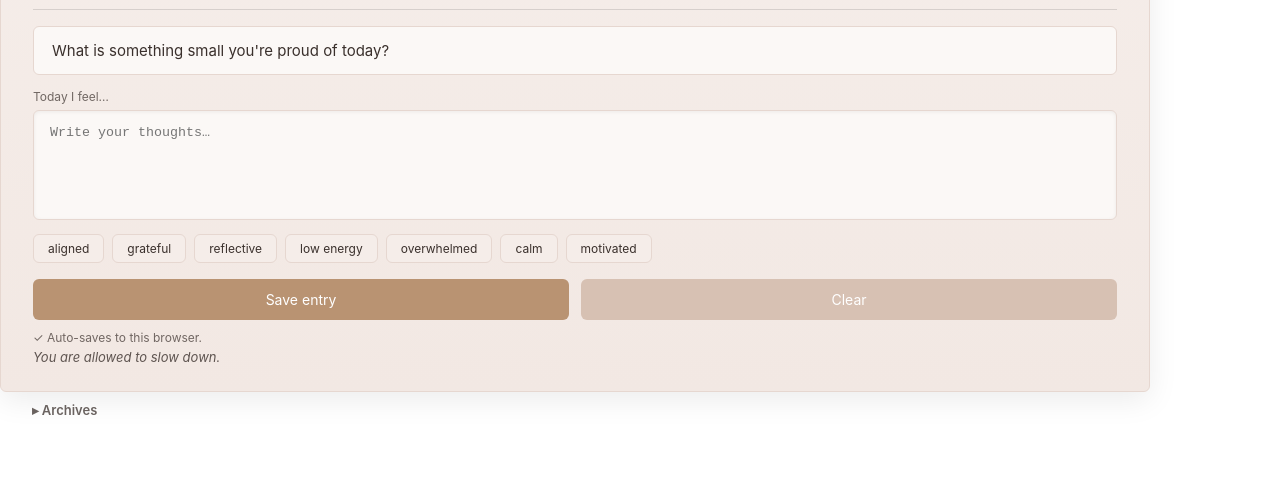
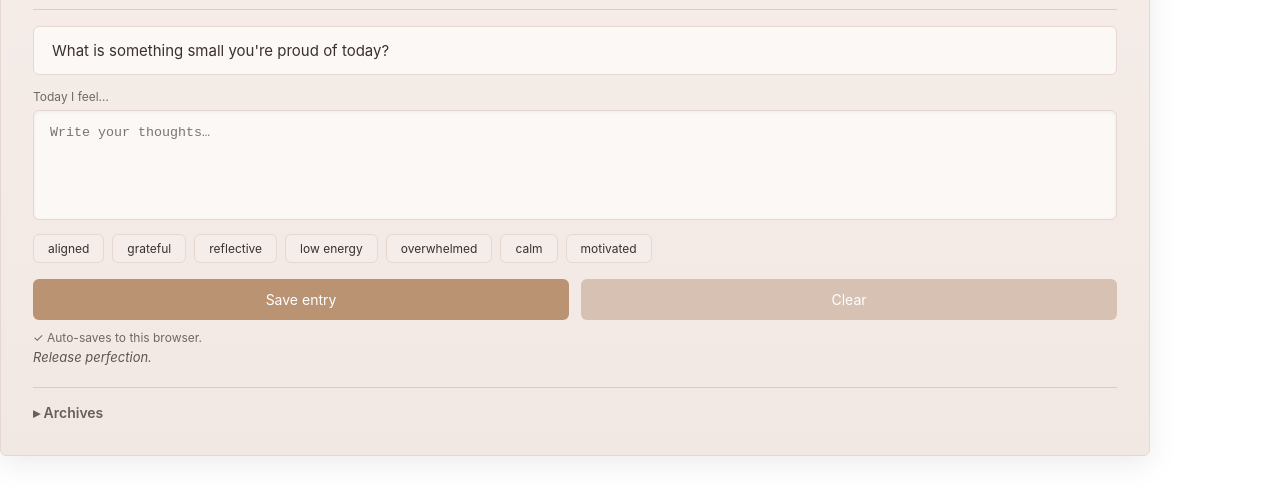
Before and after one commit to thatgirltemplates/journalinghtml, a plain HTML site: page index.html in a window 1280 px wide. Shown: the part 79-576 px from the top of the page. Drawn offline with Linux system fonts and the light colour scheme.

Commit message:
Update index.html

```diff
--- a/index.html
+++ b/index.html
@@ -5,7 +5,7 @@
 <title>Journaling Widget</title>
 
 <style>
-/* ⭐ Make it align nicely under your Notion heading */
+/* ⭐ Keep left-aligned under Notion heading */
 html, body {
   margin: 0 !important;
   padding: 0 !important;
@@ -30,27 +30,21 @@ body {
   color: var(--text);
 }
 
-/* CARD – same layout as the version you liked */
+/* CARD (same as perfect version 1) */
 .card {
   width: 100%;
   max-width: 1150px;
-  min-height: 430px;
   background: var(--bg-gradient);
   border: 1px solid var(--border);
   border-radius: 6px;
-  padding: 26px 32px;
+  padding: 26px 32px 34px 32px;
   box-shadow: 0 8px 30px rgba(0,0,0,0.08);
   box-sizing: border-box;
   margin-left: 0 !important;
 }
 
 /* HEADER */
-.label {
-  font-size: 11px;
-  letter-spacing: 2px;
-  opacity: 0.65;
-  font-weight: 600;
-}
+.label { font-size: 11px; letter-spacing: 2px; opacity: 0.65; font-weight: 600; }
 
 .header-top {
   margin-top: 4px;
@@ -59,10 +53,7 @@ body {
   align-items: center;
 }
 
-.title {
-  font-size: 22px;
-  font-weight: 700;
-}
+.title { font-size: 22px; font-weight: 700; }
 
 .chip {
   background: var(--chip-bg);
@@ -70,11 +61,9 @@ body {
   border-radius: 6px;
   font-size: 12px;
   border: 1px solid var(--border);
-  opacity: 0.8;
-  cursor: pointer;
+  cursor: pointer; opacity: 0.8;
 }
 
-/* DIVIDER */
 .divider {
   margin: 12px 0 16px 0;
   height: 1px;
@@ -85,15 +74,13 @@ body {
 .prompt-box {
   background: var(--surface);
   padding: 14px 18px;
+  border: 1px solid var(--border);
   border-radius: 6px;
-  border: 1px solid var(--border);
   margin-bottom: 14px;
 }
-.prompt-text {
-  font-size: 15px;
-}
+.prompt-text { font-size: 15px; }
 
-/* TODAY I FEEL */
+/* FEEL */
 .feel-label {
   font-size: 12px;
   opacity: 0.7;
@@ -108,32 +95,27 @@ textarea {
   background: #FBF8F6;
   border-radius: 6px;
   border: 1px solid var(--border);
+  resize: none;
   box-shadow: inset 0 1px 4px rgba(0,0,0,0.06);
-  resize: none;
   box-sizing: border-box;
 }
 
-/* MOODS */
+/* MOOD */
 .mood-row {
-  display: flex;
-  flex-wrap: wrap;
-  gap: 8px;
-  margin-top: 10px;
+  display: flex; flex-wrap: wrap; gap: 8px; margin-top: 10px;
 }
 .mood {
   padding: 6px 14px;
   border-radius: 6px;
-  font-size: 12px;
   background: var(--chip-bg);
   border: 1px solid var(--border);
+  font-size: 12px;
   cursor: pointer;
 }
 
 /* BUTTONS */
 .btn-row {
-  display: flex;
-  gap: 12px;
-  margin-top: 16px;
+  display: flex; gap: 12px; margin-top: 16px;
 }
 .btn {
   flex: 1;
@@ -148,45 +130,32 @@ textarea {
 .btn.secondary { background: var(--accent-soft); }
 
 /* FOOTER */
-.footer-note {
-  font-size: 12px;
-  opacity: 0.7;
-  margin-top: 10px;
-}
-.footer-quote {
-  font-size: 13px;
-  font-style: italic;
-  opacity: 0.8;
-  margin-top: 4px;
-}
+.footer-note { font-size: 12px; opacity: 0.7; margin-top: 10px; }
+.footer-quote { font-size: 13px; opacity: 0.8; font-style: italic; margin-top: 4px; }
 
-/* ⭐ ARCHIVES BELOW THE CARD (minimal, safe) */
-.archives-wrapper {
-  width: 100%;
-  max-width: 1150px;
-  box-sizing: border-box;
-  padding: 10px 32px 24px 32px;
-  font-size: 13px;
-  color: var(--text);
+/* ⭐ ARCHIVES INSIDE THE CARD */
+.archives-section {
+  margin-top: 22px;
+  padding-top: 16px;
+  border-top: 1px solid rgba(0,0,0,0.12);
 }
 
 .archives-title {
   font-weight: 600;
   opacity: 0.75;
   cursor: pointer;
+  font-size: 14px;
 }
 
 .archives-list {
   display: none;
-  margin-top: 8px;
-  border-top: 1px solid #e6d7d0;
-  padding-top: 8px;
+  margin-top: 10px;
 }
 
 .archive-entry {
-  margin-bottom: 10px;
-  padding-bottom: 8px;
-  border-bottom: 1px solid #f0e3dd;
+  margin-bottom: 14px;
+  padding-bottom: 10px;
+  border-bottom: 1px solid #e8dcd5;
 }
 
 .archive-date {
@@ -243,18 +212,18 @@ textarea {
   <div class="footer-note">✓ Auto-saves to this browser.</div>
   <div id="quote" class="footer-quote"></div>
 
-</div>
+  <!-- ⭐ NEW: ARCHIVES INSIDE THE CARD -->
+  <div class="archives-section">
+    <div id="archivesTitle" class="archives-title" onclick="toggleArchives()">
+      ▸ Archives
+    </div>
+    <div id="archivesList" class="archives-list"></div>
+  </div>
 
-<!-- ⭐ ARCHIVES BELOW THE CARD (safest placement) -->
-<div class="archives-wrapper">
-  <div id="archivesTitle" class="archives-title" onclick="toggleArchives()">
-    ▸ Archives
-  </div>
-  <div id="archivesList" class="archives-list"></div>
 </div>
 
 <script>
-/* ⭐ FULL PROMPT LIST (40+) */
+/* PROMPTS (40+) */
 const prompts = [
   "What is something small you're proud of today?",
   "Where can you be gentler with yourself?",
@@ -298,13 +267,13 @@ const prompts = [
   "What are you learning to trust?"
 ];
 
-/* ⭐ SHUFFLE PROMPT */
+/* SHUFFLE PROMPT */
 function shufflePrompt() {
-  const p = document.getElementById("prompt");
-  p.innerText = prompts[Math.floor(Math.random() * prompts.length)];
+  document.getElementById("prompt").innerText =
+    prompts[Math.floor(Math.random() * prompts.length)];
 }
 
-/* ⭐ ENTRY SAVE / RESTORE */
+/* SAVE ENTRY */
 const entryBox = document.getElementById("entry");
 entryBox.value = localStorage.getItem("journalEntry") || "";
 
@@ -312,7 +281,7 @@ function saveEntry() {
   localStorage.setItem("journalEntry", entryBox.value);
 }
 
-/* ⭐ ARCHIVE ON CLEAR (NEWEST FIRST) */
+/* ARCHIVE ON CLEAR (newest first) */
 function archiveEntry() {
   const text = entryBox.value.trim();
   if (!text) return;
@@ -327,8 +296,8 @@ function archiveEntry() {
     minute: "2-digit"
   });
 
-  // Newest first
   archives.unshift({ date: timestamp, text });
+
   localStorage.setItem("journalArchives", JSON.stringify(archives));
 }
 
@@ -339,7 +308,7 @@ function clearEntry() {
   renderArchives();
 }
 
-/* ⭐ MOODS (just visual + saved in localStorage) */
+/* MOODS */
 document.querySelectorAll(".mood").forEach(m => {
   m.addEventListener("click", () => {
     document.querySelectorAll(".mood").forEach(x => x.classList.remove("active"));
@@ -355,7 +324,7 @@ if (savedMood) {
   });
 }
 
-/* ⭐ FULL QUOTES LIST (30+) */
+/* QUOTES */
 const quotes = [
   "Every moment you pause is a moment you heal.",
   "Softness is strength.",
@@ -363,36 +332,26 @@ const quotes = [
   "Your pace is valid.",
   "Gentle progress is still progress.",
   "You are becoming someone beautiful.",
-  "You don’t need to rush your growth.",
   "Your presence is enough.",
   "Healing is happening quietly.",
-  "You’re doing better than you realize.",
   "Your energy is sacred—protect it.",
+  "You’re allowed to begin again.",
   "Let yourself move slowly.",
-  "You deserve tenderness from yourself.",
   "Your softness is not a flaw.",
-  "Resting is productive.",
-  "Peace begins with a single breath.",
-  "You are allowed to begin again.",
-  "You’re allowed to change.",
-  "You are worthy of gentle days.",
-  "Clarity comes when you stop forcing.",
-  "There is beauty in becoming.",
-  "Let yourself feel it all.",
-  "Your worth isn’t tied to productivity.",
-  "Let today be softer than yesterday.",
-  "You don’t have to be strong all the time.",
-  "You are enough, even on quiet days.",
-  "Your heart deserves peace.",
-  "Release the pressure to be perfect.",
-  "You are allowed to slow down.",
-  "Your inner world matters."
+  "You deserve tenderness.",
+  "Peace begins within.",
+  "You don’t need to rush.",
+  "Your inner world matters.",
+  "You’re doing better than you think.",
+  "You deserve gentle days.",
+  "Release perfection.",
+  "Your heart deserves peace."
 ];
 
 document.getElementById("quote").innerText =
   quotes[Math.floor(Math.random() * quotes.length)];
 
-/* ⭐ MINIMAL ARCHIVES BELOW CARD */
+/* ARCHIVES (INSIDE CARD NOW) */
 function renderArchives() {
   const listEl = document.getElementById("archivesList");
   const archives = JSON.parse(localStorage.getItem("journalArchives") || "[]");
@@ -420,14 +379,13 @@ function toggleArchives() {
 
   if (list.style.display === "block") {
     list.style.display = "none";
-    title.innerText = "▸ Archives";
+    title.innerHTML = "▸ Archives";
   } else {
     list.style.display = "block";
-    title.innerText = "▾ Archives";
+    title.innerHTML = "▾ Archives";
   }
 }
 
-/* Initial render */
 renderArchives();
 </script>
 
```
